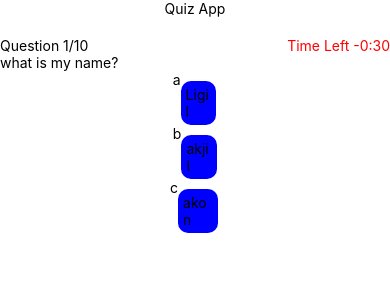
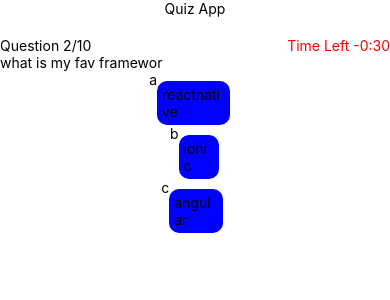
Before and after one commit to ligilv/quizeapp, a React Native app: screen / in a window 390 px wide. Shown: the top 300 px of the page. Built offline with nearby package versions, Linux system fonts and the light colour scheme.

Commit message:
fixed timer not working

```diff
--- a/src/screens/quizescreen/index.js
+++ b/src/screens/quizescreen/index.js
@@ -4,24 +4,24 @@ import {quizedata} from '../../data/data';
 import QuestionDisplay from './questionDisplay';
 const QuizeScreen = () => {
   const [currentQuestion, setCurrentQuestion] = useState(0);
-  const [quize, setQuize] = useState({});
-  useEffect(() => {
-    setQuize(quizedata[currentQuestion]);
-    console.log(currentQuestion, quizedata.length);
-  }, [currentQuestion]);
+  // const [quize, setQuize] = useState(quizedata);
 
   const toNext = () => {
-    // console.log(quize);
-    console.log(currentQuestion, quizedata.length);
-    if (currentQuestion < quizedata.length) {
+    // console.log(currentQuestion, quizedata.length);
+    if (currentQuestion < quizedata.length - 1) {
       console.log('in to next', currentQuestion);
       setCurrentQuestion(currentQuestion + 1);
-      //   setQuize(quizedata[currentQuestion]);
     } else {
       setCurrentQuestion(0);
-      setQuize(quizedata[currentQuestion]);
+      console.log('out');
     }
   };
+  // Timer();
+  // function Timer() {
+  //   setTimeout(() => {
+  //     toNext();
+  //   }, 3000);
+  // }
   return (
     <View>
       <View>
@@ -37,7 +37,10 @@ const QuizeScreen = () => {
         <Text style={{color: 'red'}}>Time Left -0:30</Text>
       </View>
 
-      <QuestionDisplay currentQuestion={quize} toNext={toNext} />
+      <QuestionDisplay
+        currentQuestion={quizedata[currentQuestion]}
+        toNext={toNext}
+      />
     </View>
   );
 };
--- a/src/screens/quizescreen/questionDisplay.js
+++ b/src/screens/quizescreen/questionDisplay.js
@@ -19,23 +19,25 @@ const QuestionDisplay = ({currentQuestion, toNext}) => {
     }
   };
   useEffect(() => {
-    toNextQuestion();
+    const timer = setTimeout(() => {
+      toNext();
+    }, 3000);
     return () => {
       console.log('cleanuo');
-      clearTimeout(toNextQuestion());
+      clearTimeout(timer);
     };
   }, [toNext]);
   function toNextQuestion() {
     console.log('started');
     setTimeout(() => {
       toNext();
-    }, 30000);
+    }, 3000);
   }
   return (
     <View>
-      <Text>{currentQuestionData?.question}</Text>
+      <Text>{currentQuestion?.question}</Text>
       <View style={{alignItems: 'center'}}>
-        {currentQuestionData?.options?.map((item, index) => {
+        {currentQuestion?.options?.map((item, index) => {
           return (
             <View style={{flexDirection: 'row'}} key={item.optionOrder}>
               <Text>{item.optionOrder}</Text>
```
